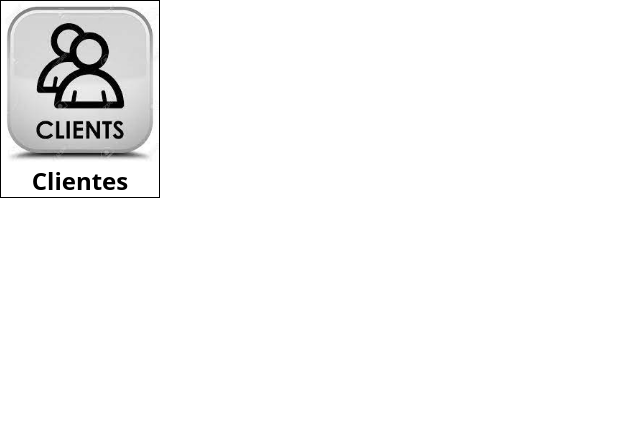
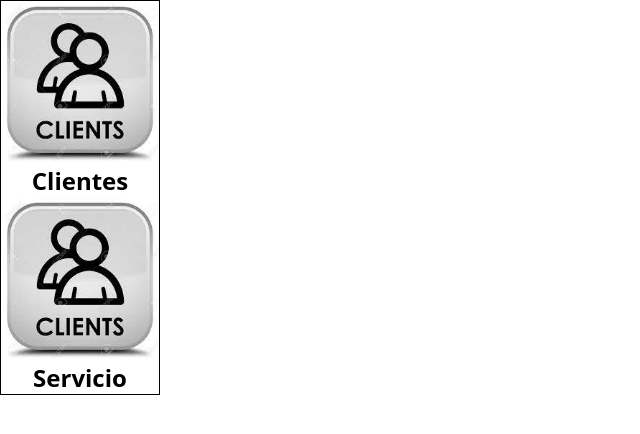
Before and after one commit to Pelusasasasa/Comercio, a React (Create React App) app: page / in a window 1280 px wide. Shown: the top 434 px of the page, without its empty margins (0-640 px from the left). Built offline with nearby package versions, Linux system fonts and the light colour scheme.

Commit message:
CAbe de lugar el hook de use form y tambien estoy emepzando a hacer el servicio tecnico

```diff
--- a/src/cliente/pages/AgregarCliente.jsx
+++ b/src/cliente/pages/AgregarCliente.jsx
@@ -2,10 +2,11 @@ import { useEffect } from "react";
 import { useDispatch, useSelector } from "react-redux";
 
 import { ClienteLayout } from "../layout/ClienteLayout";
-import { useForm } from "../hooks/useForm";
+
 import { setActiveCliente, startSaveCliente } from "../../store/cliente";
+import { startPostMovVendedores } from "../../store/auth/thunks";
 import { Button } from "../components/Button";
-import { startPostMovVendedores } from "../../store/auth/thunks";
+import { useForm } from "../../hooks/useForm";
 
 const formData = {
   nombre: '',
--- a/src/comercio/layout/ComercioLayout.jsx
+++ b/src/comercio/layout/ComercioLayout.jsx
@@ -10,7 +10,8 @@ export const ComercioLayout = ({ children }) => {
   const navigate = useNavigate();
   const dispatch = useDispatch();
 
-  const verificarUsuario = async() => {
+  const verificarUsuario = async(e) => {
+    const section = e.target.parentNode.id;
 
     dispatch( checking() );
 
@@ -34,7 +35,11 @@ export const ComercioLayout = ({ children }) => {
       const { nombre } = await dispatch( startLogin( value ) );
 
       if (nombre) {
+        if (section === 'cliente') {
           navigate('/cliente/lista');
+        }else{
+          navigate('/servicio/lista');
+        }
       }else{
         await Swal.fire('Error', 'Contraseña incorrecta', 'error');
       }
@@ -45,9 +50,14 @@ export const ComercioLayout = ({ children }) => {
   return (
     <section className="border container border-black w-40 hover:cursor-pointer">
 
-        <div className="flex flex-col" onClick={verificarUsuario}>
+        <div className="flex flex-col" onClick={verificarUsuario} id="cliente">
             <img src="/clientes.jpg" alt="" />
             <h3 className="text-center font-bold text-2xl">Clientes</h3>
+        </div>
+
+        <div className="flex flex-col" onClick={verificarUsuario} id="servicio">
+            <img src="/clientes.jpg" alt="" />
+            <h3 className="text-center font-bold text-2xl">Servicio</h3>
         </div>
 
     {children}
--- a/src/router/AppRouter.jsx
+++ b/src/router/AppRouter.jsx
@@ -1,11 +1,13 @@
 import { Route, Routes } from "react-router-dom";
 import { ComercioRouter } from "../comercio/routes/ComercioRouter";
 import { ClienteRouter } from "../cliente/routes/ClienteRouter";
+import { ServicioRouter } from "../servicio/routes/ServicioRouter";
 
 export const AppRouter = () => {
   return (
     <Routes>
         <Route path='cliente/*' element={<ClienteRouter />} />
+        <Route path='servicio/*' element={<ServicioRouter />} />
         <Route path='/*' element={<ComercioRouter />} />
         {/* <Route path='cliente/*' element={ComercioApp} /> */}
     </Routes>
--- /dev/null
+++ b/src/servicio/pages/ServicioPage.jsx
@@ -0,0 +1,7 @@
+import React from 'react'
+
+export const ServicioPage = () => {
+  return (
+    <div>ServicioPage</div>
+  )
+}
--- /dev/null
+++ b/src/servicio/pages/index.js
@@ -0,0 +1 @@
+export * from './ServicioPage';
--- /dev/null
+++ b/src/servicio/routes/ServicioRouter.jsx
@@ -0,0 +1,11 @@
+import { Route, Routes } from 'react-router-dom'
+
+import { ServicioPage } from '../pages'
+
+export const ServicioRouter = () => {
+  return (
+    <Routes>
+        <Route path='/lista' element={<ServicioPage />} />
+    </Routes>
+  )
+}
--- /dev/null
+++ b/src/store/servicio/index.js
@@ -0,0 +1,2 @@
+export * from './servicioSlice';
+export * from './thunks';
--- /dev/null
+++ b/src/store/servicio/servicioSlice.js
@@ -0,0 +1,19 @@
+import { createSlice } from '@reduxjs/toolkit';
+
+export const servicioSlice = createSlice({
+    name: 'servicio',
+    initialState: {
+        servicios: [],
+        service: null,
+        isSaving: null
+    },
+    reducers: {
+        setService: (state, action) => {
+            state.service = action.payload;
+        }
+    }
+});
+
+
+// Action creators are generated for each case reducer function
+export const { setService } = servicioSlice.actions;
--- a/src/store/store.js
+++ b/src/store/store.js
@@ -1,11 +1,12 @@
 import { configureStore } from "@reduxjs/toolkit";
 import { clienteSlice } from "./cliente";
 import { authSlice } from "./auth";
+import { servicioSlice } from "./servicio";
 
 export const store = configureStore({
     reducer: {
         cliente: clienteSlice.reducer,
         auth: authSlice.reducer,
-        // servicio: servicioSclie.reducer
+        servicio: servicioSlice.reducer
     }
 })
```
Also changed, not shown: src/cliente/pages/ModificarCliente.jsx (+10 -7 lines), src/hooks/useForm.js (renamed from src/cliente/hooks/useForm.js), src/store/servicio/thunks.js (added). Lines whose indentation alone changed are shown as unchanged.
